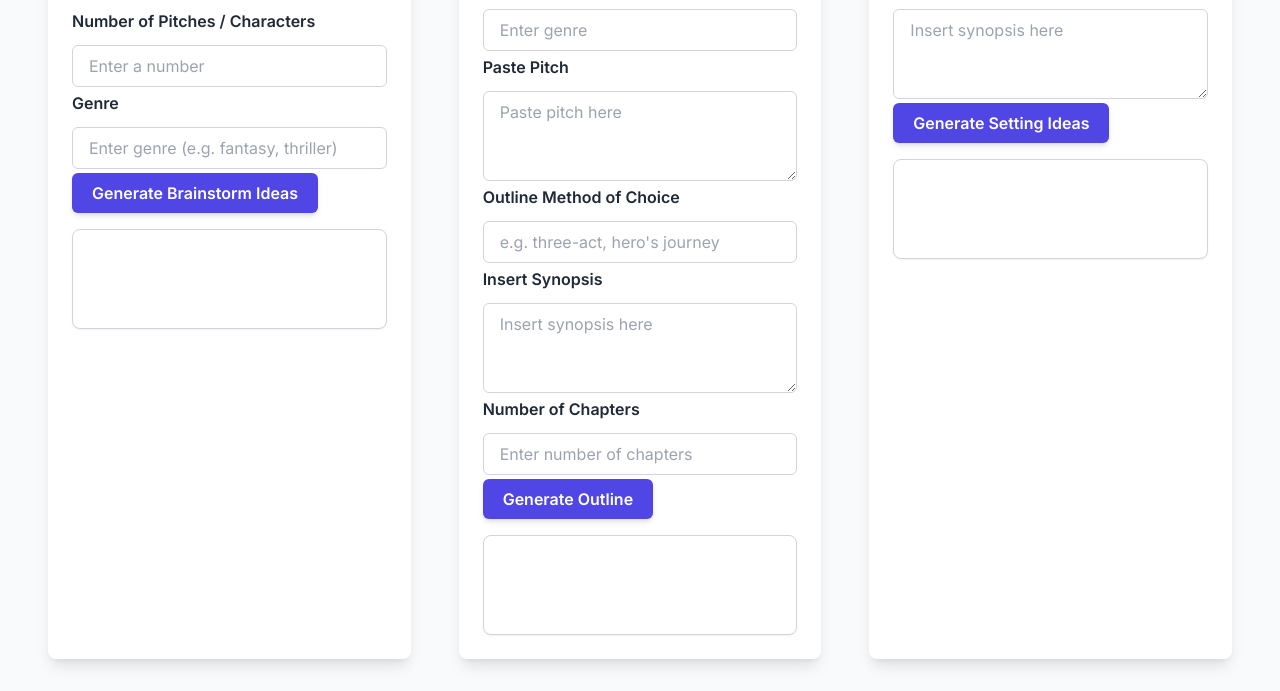
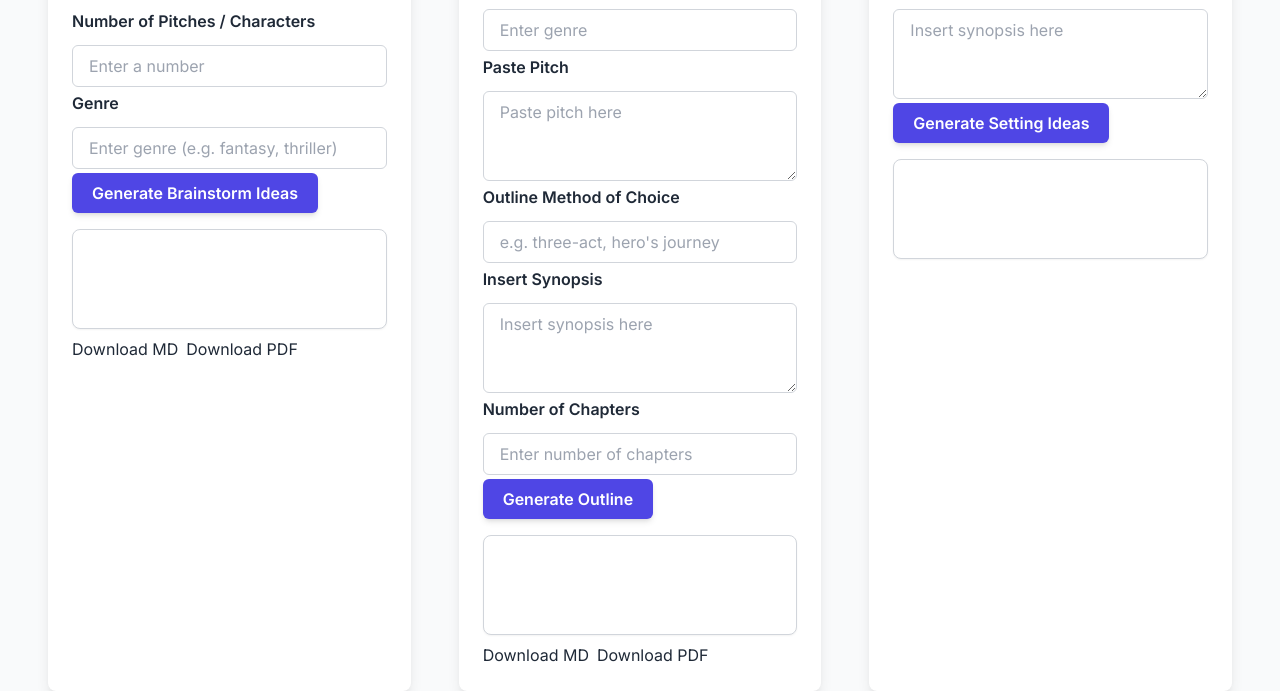
Before and after one commit to vidovrhovec/blackboxai-1745158377772, a plain HTML site: page story-outline-app/index.html in a window 1280 px wide. Shown: the part 273-964 px from the top of the page. Drawn offline with nearby package versions, Linux system fonts and the light colour scheme.

Commit message:
Add story-outline-app/index.html 1745161217070

```diff
--- a/story-outline-app/index.html
+++ b/story-outline-app/index.html
@@ -45,6 +45,10 @@
         </div>
         <button type="button" data-section="brainstorm" class="bg-indigo-600 text-white px-5 py-2 rounded-md hover:bg-indigo-700 transition shadow-md font-semibold ring-0 focus:ring-4 focus:ring-indigo-400">Generate Brainstorm Ideas</button>
         <pre id="brainstormOutput" class="mt-4 p-4 bg-white rounded-lg border border-gray-300 whitespace-pre-wrap shadow-sm min-h-[100px] font-mono text-sm leading-relaxed"></pre>
+        <div class="mt-2 flex gap-2">
+          <button type="button" data-section="brainstorm" data-format="md" class="btn-primary download-btn">Download MD</button>
+          <button type="button" data-section="brainstorm" data-format="pdf" class="btn-primary download-btn">Download PDF</button>
+        </div>
       </section>
 
       <!-- Outlining Prompts -->
@@ -72,6 +76,10 @@
         </div>
         <button type="button" data-section="outline" class="bg-indigo-600 text-white px-5 py-2 rounded-md hover:bg-indigo-700 transition shadow-md font-semibold ring-0 focus:ring-4 focus:ring-indigo-400">Generate Outline</button>
         <pre id="outlineOutput" class="mt-4 p-4 bg-white rounded-lg border border-gray-300 whitespace-pre-wrap shadow-sm min-h-[100px] font-mono text-sm leading-relaxed"></pre>
+        <div class="mt-2 flex gap-2">
+          <button type="button" data-section="outline" data-format="md" class="btn-primary download-btn">Download MD</button>
+          <button type="button" data-section="outline" data-format="pdf" class="btn-primary download-btn">Download PDF</button>
+        </div>
       </section>
 
       <!-- Setting Prompts -->
@@ -215,6 +223,7 @@
     </div>
   </div>
 
+  <script src="https://cdnjs.cloudflare.com/ajax/libs/jspdf/2.5.1/jspdf.umd.min.js"></script>
   <script src="script.js"></script>
 </body>
 </html>
```
